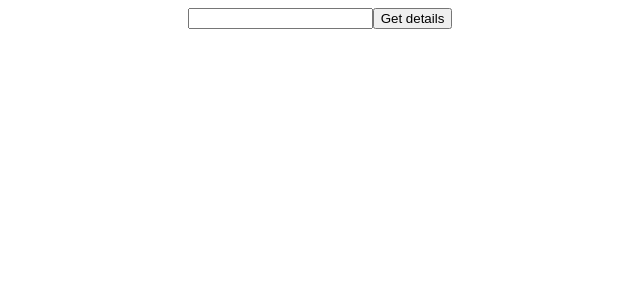
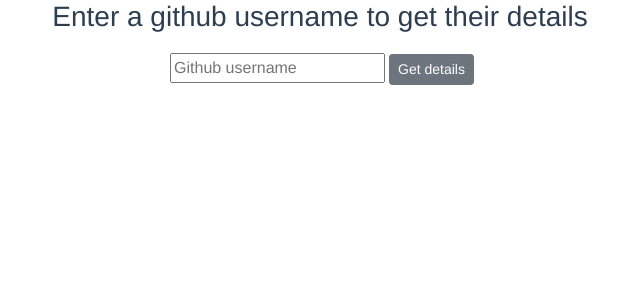
Before and after one commit to MarvinKweyu/legendary-profiles, a Vue app: page / in a window 1280 px wide. Shown: the top 300 px of the page, without its empty margins (320-960 px from the left). Built offline with nearby package versions, Linux system fonts and the light colour scheme.

Commit message:
style: add style css classes

```diff
--- a/public/index.html
+++ b/public/index.html
@@ -5,6 +5,9 @@
     <meta http-equiv="X-UA-Compatible" content="IE=edge">
     <meta name="viewport" content="width=device-width,initial-scale=1.0">
     <link rel="icon" href="<%= BASE_URL %>favicon.ico">
+    <link href="https://cdn.jsdelivr.net/npm/bootstrap@5.0.1/dist/css/bootstrap.min.css" rel="stylesheet"
+      integrity="sha384-+0n0xVW2eSR5OomGNYDnhzAbDsOXxcvSN1TPprVMTNDbiYZCxYbOOl7+AMvyTG2x" crossorigin="anonymous">
+
     <title><%= htmlWebpackPlugin.options.title %></title>
   </head>
   <body>
--- a/src/api.js
+++ b/src/api.js
@@ -14,5 +14,6 @@
     return instance
       .get(`/users/${username}`)
       .then(result => result.data)
+      .catch(error => console.log(error))
   }
 }
--- a/src/components/VUserProfile.vue
+++ b/src/components/VUserProfile.vue
@@ -1,6 +1,6 @@
 <template>
   <div class="user-profile">
-    <img class="user-profile__avatar" :src="user.avatar_url" />
+    <img class="user-profile__avatar img-fluid" :src="user.avatar_url" />
     <div class="user-profile__name">
       {{ user.name }}
     </div>
--- a/src/components/VUserSearchForm.vue
+++ b/src/components/VUserSearchForm.vue
@@ -1,8 +1,18 @@
 <template>
-  <form @submit.prevent="$emit('submitted', username)">
-    <input type="text" v-model="username" />
-    <button type="submit">Get details</button>
-  </form>
+  <div class="container">
+    <h3>Enter a github username to get their details</h3>
+    <form @submit.prevent="$emit('submitted', username)" class="my-3">
+      <input
+        type="text"
+        class="mx-1"
+        placeholder="Github username"
+        v-model="username"
+      />
+      <button type="submit" class="btn btn-secondary btn-sm shadow-none my-1">
+        Get details
+      </button>
+    </form>
+  </div>
 </template>
 
 <script>
--- a/src/store/actions.js
+++ b/src/store/actions.js
@@ -1,15 +1,23 @@
-import api from "@/api"
+// import api from "@/api"
+import axios from "axios"
 
 export default {
   SEARCH_USER({ commit }, { username }) {
-    return new Promise(async (resolve, reject) => {
-      try {
-        const user =  await api.searchUser(username);
-        commit("SET_USER", user);
-        resolve(user);
-      } catch(error) {
-        reject(error);
-      }
-    });
+    axios.get(`https://api.github.com/users/${username}`).then(response =>{
+      commit("SET_USER", response.data);
+    }).catch(error =>{
+      console.log("error", error)
+    })
+
+    // return new Promise( (resolve, reject) => {
+    //   try {
+    //     const user =   api.searchUser(username);
+    //     console.log(user)
+    //     commit("SET_USER", user);
+    //     resolve(user);
+    //   } catch(error) {
+    //     reject(error);
+    //   }
+    // });
   },
 };
--- a/src/views/UserView.vue
+++ b/src/views/UserView.vue
@@ -1,7 +1,7 @@
 <template>
-  <div>
+  <div class="container">
     <VUserSearchForm @submitted="searchUser" />
-    <VUserProfile :user="user" />
+    <VUserProfile :user="user" class="mt-3" />
   </div>
 </template>
 
```
